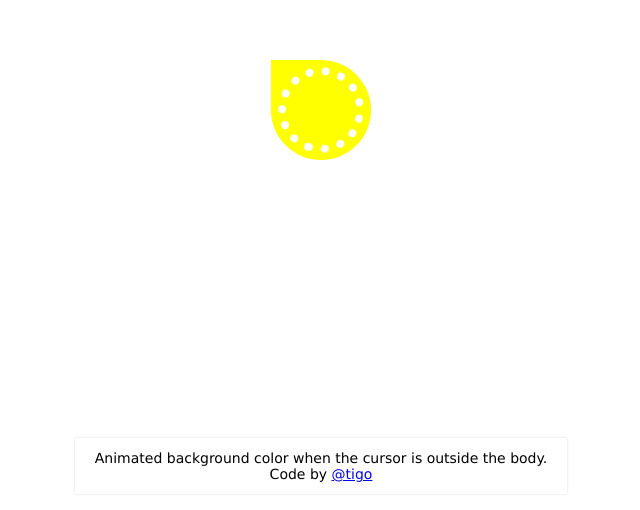
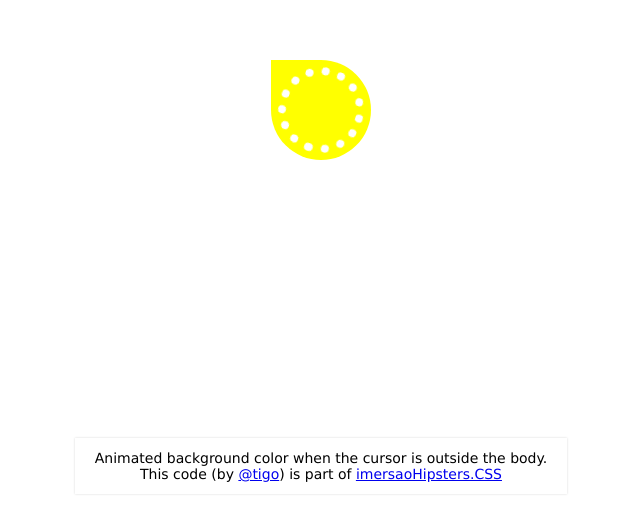
Before and after one commit to tigo-di/css-spinner, a website: page index.html in a window 1280 px wide. Shown: the part 290-800 px from the top of the page, without its empty margins (319-959 px from the left). Drawn offline with Linux system fonts and the light colour scheme.

Commit message:
link para repo imersaocss

```diff
--- a/index.html
+++ b/index.html
@@ -4,7 +4,7 @@
     <meta charset="UTF-8" />
     <meta name="viewport" content="width=device-width, initial-scale=1.0" />
     <meta http-equiv="X-UA-Compatible" content="ie=edge" />
-    <title>Static Template</title>
+    <title>CSS Spinner + Animated Background Color</title>
 
     <style type="text/css">
       * {
@@ -141,9 +141,9 @@
     </div>
 
     <p>
-      Animated background color when the cursor is outside the body.<br />Code
-      by
-      <a href="https://twitter.com/tigo">@tigo</a>
+      Animated background color when the cursor is outside the body.<br />This
+      code (by <a href="https://twitter.com/tigo">@tigo</a>) is part of
+      <a href="https://github.com/tigo-di/imersaocss">imersaoHipsters.CSS</a>
     </p>
   </body>
 </html>
```
